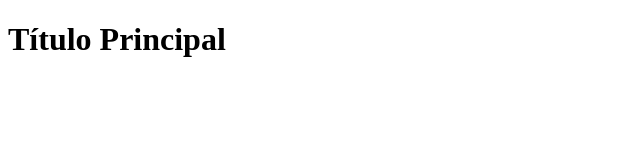
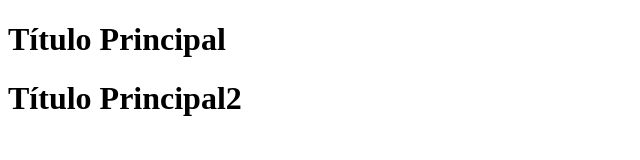
Before and after one commit to sebasnr13/pagina_git_jueves_2025_2, a plain HTML site: page index.html in a window 1280 px wide. Shown: the whole page, without its empty margins (0-640 px from the left). Drawn offline with Linux system fonts and the light colour scheme.

Commit message:
Tecer commit

```diff
--- a/index.html
+++ b/index.html
@@ -8,7 +8,10 @@
 </head>
 
 <body>
+
     <h1>Título Principal</h1>
+    <h1>Título Principal2</h1>
+
 </body>
 
 </html>
```
